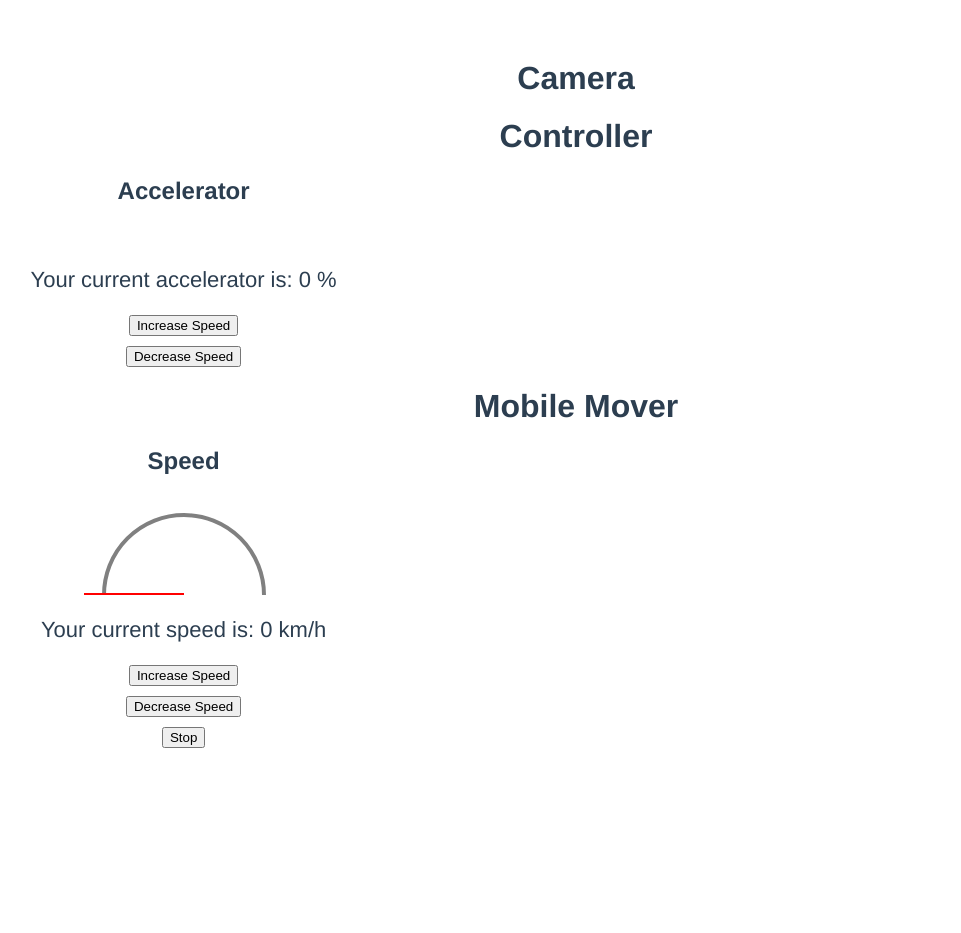
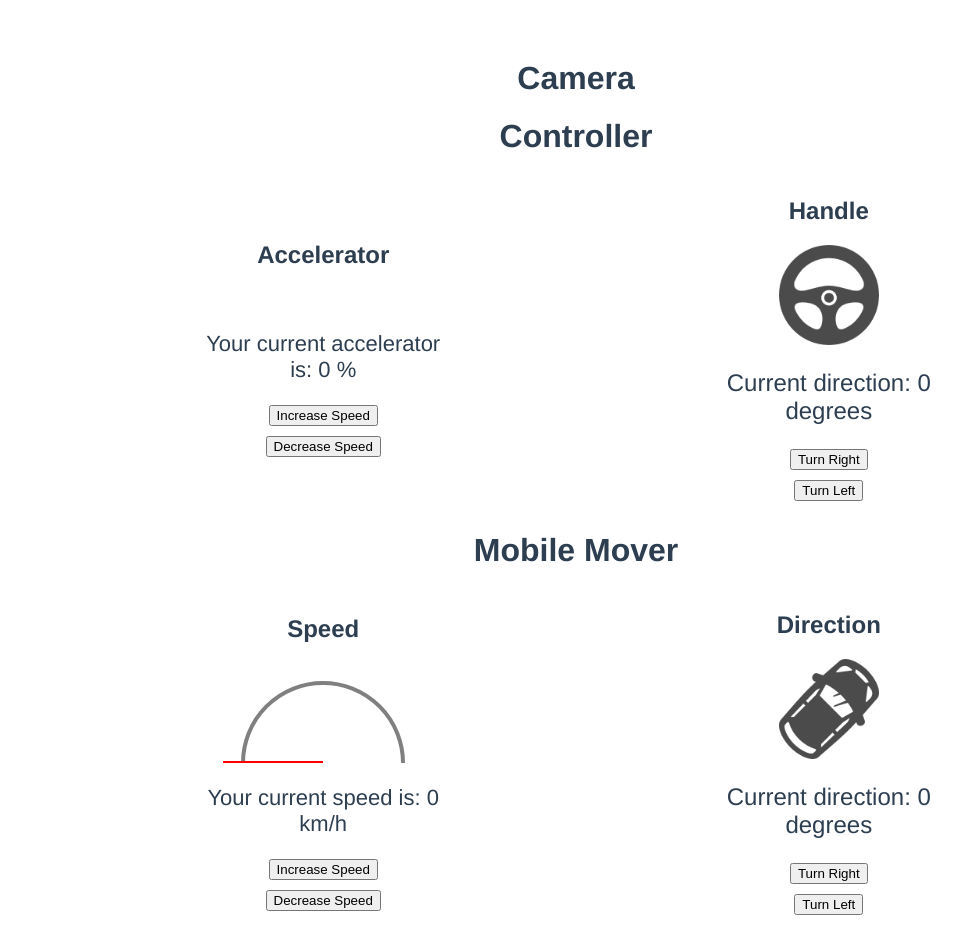
Before and after one commit to M2labo/agri_week, a Vue app: page / in a window 1280 px wide. Shown: the whole page, without its empty margins (64-1025 px from the left). Before the commit the page ends 800 px from the top, so only its background shows below. Built offline with nearby package versions, Linux system fonts and the light colour scheme.

Commit message:
add handle

```diff
--- a/src/App.vue
+++ b/src/App.vue
@@ -2,16 +2,24 @@
   <div>
     <h1>Camera</h1>
   </div>
-  <div>
-    <h1>Controller</h1>
+  <h1>Controller</h1>
+  <div class="controller">
     <div class="accelerator">
       <Accelerator />
     </div>
+    <div class="handle">
+      <Handle />
+    </div>
+
   </div>
-  <div>
-    <h1>Mobile Mover</h1>
+
+  <h1>Mobile Mover</h1>
+  <div class="mobilemover">
     <div class="speed">
       <Speed />
+    </div>
+    <div class="direction">
+      <Direction />
     </div>
   </div>
 
@@ -21,24 +29,49 @@
 <script>
 import Speed from './components/Speed.vue'
 import Accelerator from './components/Accelerator.vue'
+import Handle from './components/Handle.vue'
+import Direction from './components/Direction.vue'
 
 export default {
   name: 'App',
   components: {
     Speed,
-    Accelerator
+    Handle,
+    Accelerator,
+    Direction
   }
 }
 </script>
 
 <style scoped>
+
+.controller {
+  display: flex;
+  justify-content: center;
+  align-items: center;
+}
+
+.mobilemover {
+  display: flex;
+  justify-content: center;
+  align-items: center;
+}
 .accelerator{
-  width: 30%;
-  margin: auto 50px;
+  width: 20%;
+  margin: auto 10%;
 }
 
 .speed{
-  width: 30%;
-  margin: auto 50px;
+  width: 20%;
+  margin: auto 10%;
+}
+
+.handle {
+  width: 20%;
+  margin: auto 10%;
+}
+.direction {
+  width: 20%;
+  margin: auto 10%;
 }
 </style>
--- /dev/null
+++ b/src/components/Direction.vue
@@ -0,0 +1,53 @@
+<template>
+    <div>
+      <h2>Direction</h2>
+      <img :src="iconPath" :style="{ transform: `rotate(${direction}deg)` }" alt="Direction icon">
+      <p>Current direction: {{ direction }} degrees</p>
+      <button @click="turnRight">Turn Right</button>
+      <button @click="turnLeft">Turn Left</button>
+    </div>
+  </template>
+
+  <script>
+  export default {
+    data() {
+      return {
+        direction: 0,
+        iconPath: '/car.png'
+      };
+    },
+    methods: {
+      turnRight() {
+        this.direction += 10; // Adjust this value as needed
+        if (this.direction >= 360) this.direction -= 360; // Keep the direction within [0, 360)
+      },
+      turnLeft() {
+        this.direction -= 10; // Adjust this value as needed
+        if (this.direction < 0) this.direction += 360; // Keep the direction within [0, 360)
+      }
+    }
+  };
+  </script>
+
+  <style scoped>
+  h1 {
+    text-align: center;
+  }
+
+  img {
+    display: block;
+    width: 100px;
+    height: 100px;
+    margin: 20px auto;
+  }
+
+  p {
+    text-align: center;
+    font-size: 24px;
+  }
+
+  button {
+    display: block;
+    margin: 10px auto;
+  }
+  </style>
--- /dev/null
+++ b/src/components/Handle.vue
@@ -0,0 +1,53 @@
+<template>
+    <div>
+      <h2>Handle</h2>
+      <img :src="iconPath" :style="{ transform: `rotate(${direction}deg)` }" alt="Direction icon">
+      <p>Current direction: {{ direction }} degrees</p>
+      <button @click="turnRight">Turn Right</button>
+      <button @click="turnLeft">Turn Left</button>
+    </div>
+  </template>
+
+  <script>
+  export default {
+    data() {
+      return {
+        direction: 0,
+        iconPath: '/handle.png'
+      };
+    },
+    methods: {
+      turnRight() {
+        this.direction += 10; // Adjust this value as needed
+        if (this.direction >= 360) this.direction -= 360; // Keep the direction within [0, 360)
+      },
+      turnLeft() {
+        this.direction -= 10; // Adjust this value as needed
+        if (this.direction < 0) this.direction += 360; // Keep the direction within [0, 360)
+      }
+    }
+  };
+  </script>
+
+  <style scoped>
+  h1 {
+    text-align: center;
+  }
+
+  img {
+    display: block;
+    width: 100px;
+    height: 100px;
+    margin: 20px auto;
+  }
+
+  p {
+    text-align: center;
+    font-size: 24px;
+  }
+
+  button {
+    display: block;
+    margin: 10px auto;
+  }
+  </style>
--- a/src/components/Speed.vue
+++ b/src/components/Speed.vue
@@ -8,7 +8,7 @@
     <p>Your current speed is: {{ speed }} km/h</p>
     <button @click="increaseSpeed">Increase Speed</button>
     <button @click="decreaseSpeed">Decrease Speed</button>
-    <button @click="stopCar">Stop</button>
+
   </div>
 </template>
 
@@ -25,9 +25,6 @@ export default {
     },
     decreaseSpeed() {
       if (this.speed > 0) this.speed -= 10;
-    },
-    stopCar() {
-      this.speed = 0;
     }
   }
 };
```
Also changed, not shown: public/car.png (added), public/handle.png (added).
